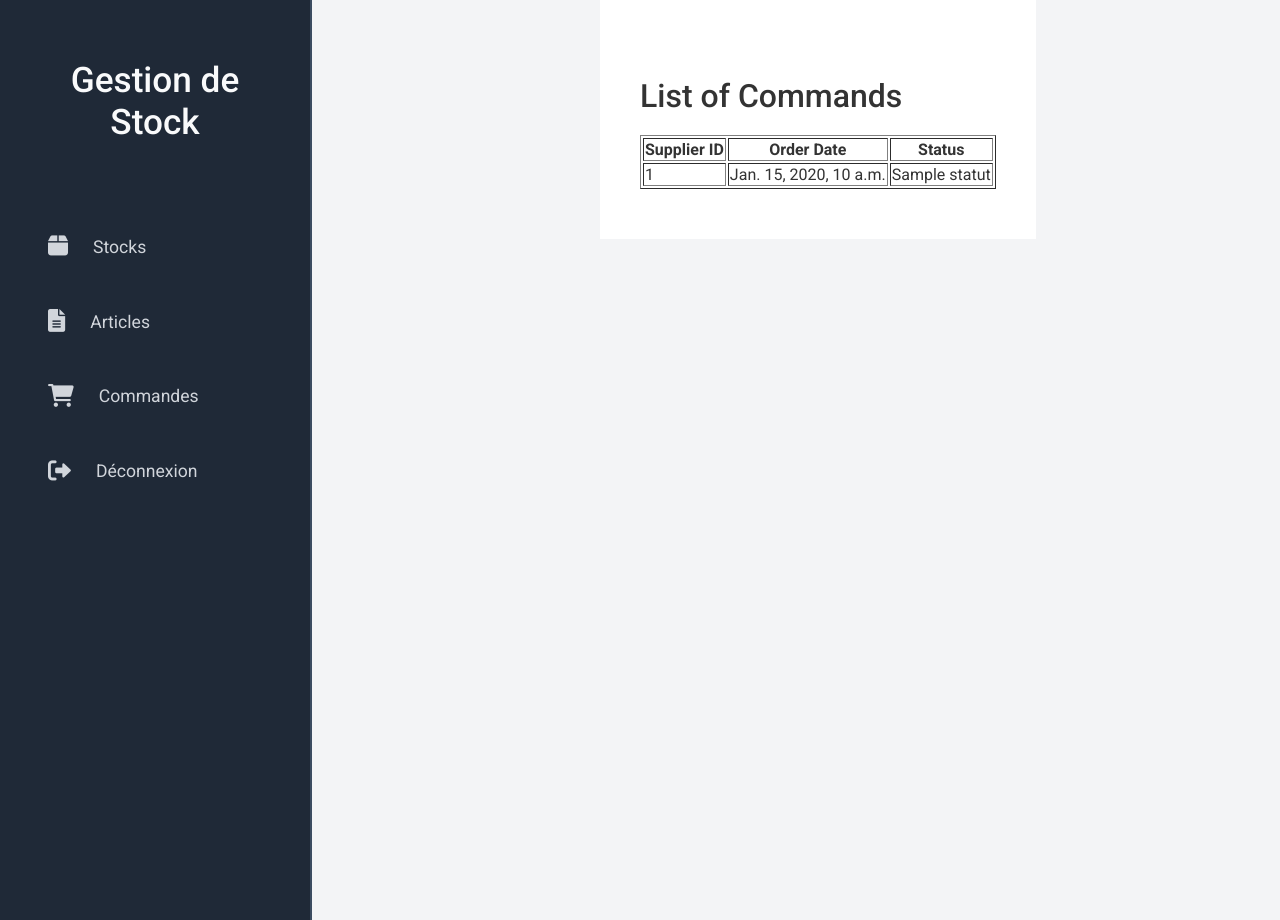
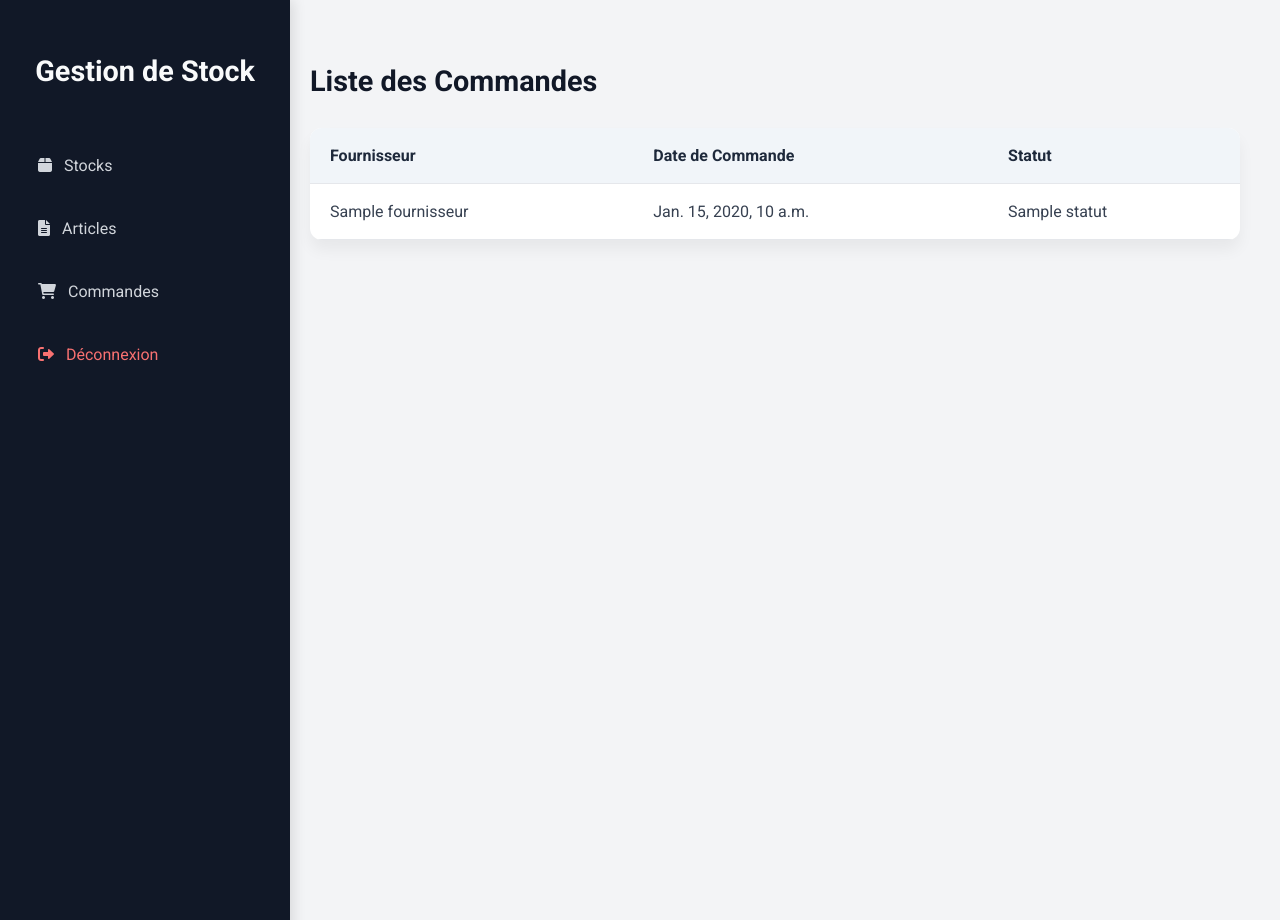
Before and after one commit to cypheredvortex/stockmanagement, a Django app: template templates/listcommands.html in a window 1280 px wide. Run offline with Django 3.2, Linux system fonts and the light colour scheme; the template is opened without the code that fills it: most values are stand-ins (such as "Sample title", 1, 10 or a date in 2020).

Commit message:
Update listcommands.html

```diff
--- a/templates/listcommands.html
+++ b/templates/listcommands.html
@@ -1,46 +1,49 @@
 {% load static %}
 <!DOCTYPE html>
-<html lang="en">
+<html lang="fr">
 <head>
     <meta charset="UTF-8" />
     <meta name="viewport" content="width=device-width, initial-scale=1.0"/>
-    <title>Stock List</title>
+    <title>Liste des Commandes</title>
 
-    <!-- Roboto Font & Font Awesome -->
+    <!-- Fonts & Icons -->
     <link href="https://fonts.googleapis.com/css2?family=Roboto:wght@300;400;500;700&display=swap" rel="stylesheet"/>
     <link rel="stylesheet" href="https://cdnjs.cloudflare.com/ajax/libs/font-awesome/6.0.0/css/all.min.css"/>
 
     <style>
-        /* General Styles */
         body {
             font-family: "Roboto", sans-serif;
             margin: 0;
             padding: 0;
-    background: #f3f4f6;
-    color: #333;
+            background: #f9fafb;
+            color: #1f2937;
             display: flex;
             min-height: 100vh;
+        }
+
+        .dashboard {
+            display: flex;
+            width: 100%;
         }
 
         /* Sidebar */
         .sidebar {
             width: 250px;
             height: 100vh;
-    background: #1f2937;
-    padding: 30px;
+            background: #111827;
+            padding: 30px 20px;
+            display: flex;
+            flex-direction: column;
             position: fixed;
             left: 0;
             top: 0;
-    display: flex;
-    flex-direction: column;
-    border-right: 2px solid #3b4c61;
+            box-shadow: 4px 0 12px rgba(0, 0, 0, 0.1);
         }
 
         .sidebar h2 {
             color: #f9fafb;
             text-align: center;
-    font-size: 2.2em;
-    font-weight: 500;
+            font-size: 1.8em;
             margin-bottom: 40px;
         }
 
@@ -50,109 +53,94 @@ body {
         }
 
         .sidebar ul li {
-    margin: 20px 0;
+            margin-bottom: 20px;
         }
 
         .sidebar ul li a {
             color: #d1d5db;
             text-decoration: none;
-    font-size: 1.1em;
+            font-size: 1em;
+            padding: 12px 18px;
+            border-radius: 8px;
             display: flex;
             align-items: center;
-    padding: 16px 18px; /* Increased padding for better spacing */
-    border-radius: 8px;
-    transition: background 0.3s ease, color 0.3s ease;
+            transition: 0.3s;
         }
 
         .sidebar ul li a i {
-    margin-right: 25px;
-    font-size: 1.3em;
+            margin-right: 12px;
         }
 
         .sidebar ul li a:hover {
-    background: #4b8b8c;
+            background: #2563eb;
             color: #ffffff;
         }
 
         .logout {
-    color: #f87171;
+            color: #f87171 !important;
         }
 
-/* Main Content */
+        /* Content */
         .content {
-    margin-left: 600px; /* Increased margin-left for more space */
-    padding: 50px 40px; /* Increased padding inside the main content */
-    background: #ffffff;
-    flex-grow: 1;
+            margin-left: 270px;
+            padding: 40px;
+            width: 100%;
+            background: #f3f4f6;
         }
 
-/* Header (if needed for your main content) */
         .content h2 {
-    font-size: 2em;
-    font-weight: 500;
-    margin-bottom: 20px;
+            font-size: 1.8em;
+            margin-bottom: 30px;
+            color: #111827;
         }
 
-/* Stock Table */
+        /* Table */
         .stock-table {
             width: 100%;
             border-collapse: collapse;
-    background: #fff;
-    border-radius: 10px;
+            background: #ffffff;
+            border-radius: 12px;
             overflow: hidden;
-    box-shadow: 0 4px 12px rgba(0, 0, 0, 0.05);
+            box-shadow: 0 10px 15px rgba(0, 0, 0, 0.05);
         }
 
         .stock-table th,
         .stock-table td {
-    padding: 16px;
+            padding: 18px 20px;
             text-align: left;
             border-bottom: 1px solid #e5e7eb;
         }
 
         .stock-table th {
-    background-color: #f9fafb;
+            background: #f1f5f9;
+            color: #1e293b;
             font-weight: 600;
+        }
+
+        .stock-table tbody tr:hover {
+            background: #f9fafb;
+        }
+
+        .stock-table td {
             color: #374151;
         }
 
-.stock-table tbody tr:hover {
-    background-color: #f1f5f9;
-}
-
-/* Responsive Design */
         @media (max-width: 768px) {
             .sidebar {
-        width: 220px;
-        padding: 20px;
-    }
-
-    .content {
-        margin-left: 240px;
-    }
-
-    .stock-table {
-        margin-top: 20px;
-    }
-}
-
-@media (max-width: 480px) {
-    .sidebar {
                 width: 100%;
+                height: auto;
                 position: relative;
-        height: auto;
-        padding: 20px;
             }
 
             .content {
                 margin-left: 0;
+                padding: 20px;
             }
 
-    .stock-table {
-        margin-top: 20px;
+            .dashboard {
+                flex-direction: column;
             }
         }
-
     </style>
 </head>
 <body>
@@ -161,35 +149,35 @@ body {
         <aside class="sidebar">
             <h2>Gestion de Stock</h2>
             <ul>
-                <li><a href="{% url 'liststocks_view' %}"><i class="fas fa-box"></i> Stocks</a></li>
-                <li><a href="{% url 'listarticles_view' %}"><i class="fas fa-file-alt"></i> Articles</a></li>
-                <li><a href="{% url 'listcommands_view' %}"><i class="fas fa-shopping-cart"></i> Commandes</a></li>
+                <li><a href="{% url 'get_stocks' %}"><i class="fas fa-box"></i> Stocks</a></li>
+                <li><a href="{% url 'get_articles' %}"><i class="fas fa-file-alt"></i> Articles</a></li>
+                <li><a href="{% url 'get_commands' %}"><i class="fas fa-shopping-cart"></i> Commandes</a></li>
                 <li><a href="#" class="logout"><i class="fas fa-sign-out-alt"></i> Déconnexion</a></li>
             </ul>
         </aside>
 
         <!-- Main Content -->
         <main class="content">
-    <h2>List of Commands</h2>
+            <h2>Liste des Commandes</h2>
 
-    <table border="1">
+            <table class="stock-table">
                 <thead>
                     <tr>
-                <th>Supplier ID</th>
-                <th>Order Date</th>
-                <th>Status</th>
+                        <th>Fournisseur</th>
+                        <th>Date de Commande</th>
+                        <th>Statut</th>
                     </tr>
                 </thead>
                 <tbody>
                     {% for command in commands %}
                         <tr>
-                    <td>{{ command.fournisseurId }}</td>
+                            <td>{{ command.fournisseur.nom }}</td> <!-- Assuming Fournisseur has a 'nom' field -->
                             <td>{{ command.dateCommande }}</td>
                             <td>{{ command.statut }}</td>
                         </tr>
                     {% empty %}
                         <tr>
-                    <td colspan="3">No commands available</td>
+                            <td colspan="3" class="text-center">Aucune commande disponible</td>
                         </tr>
                     {% endfor %}
                 </tbody>
```
Lines whose indentation alone changed are shown as unchanged.
